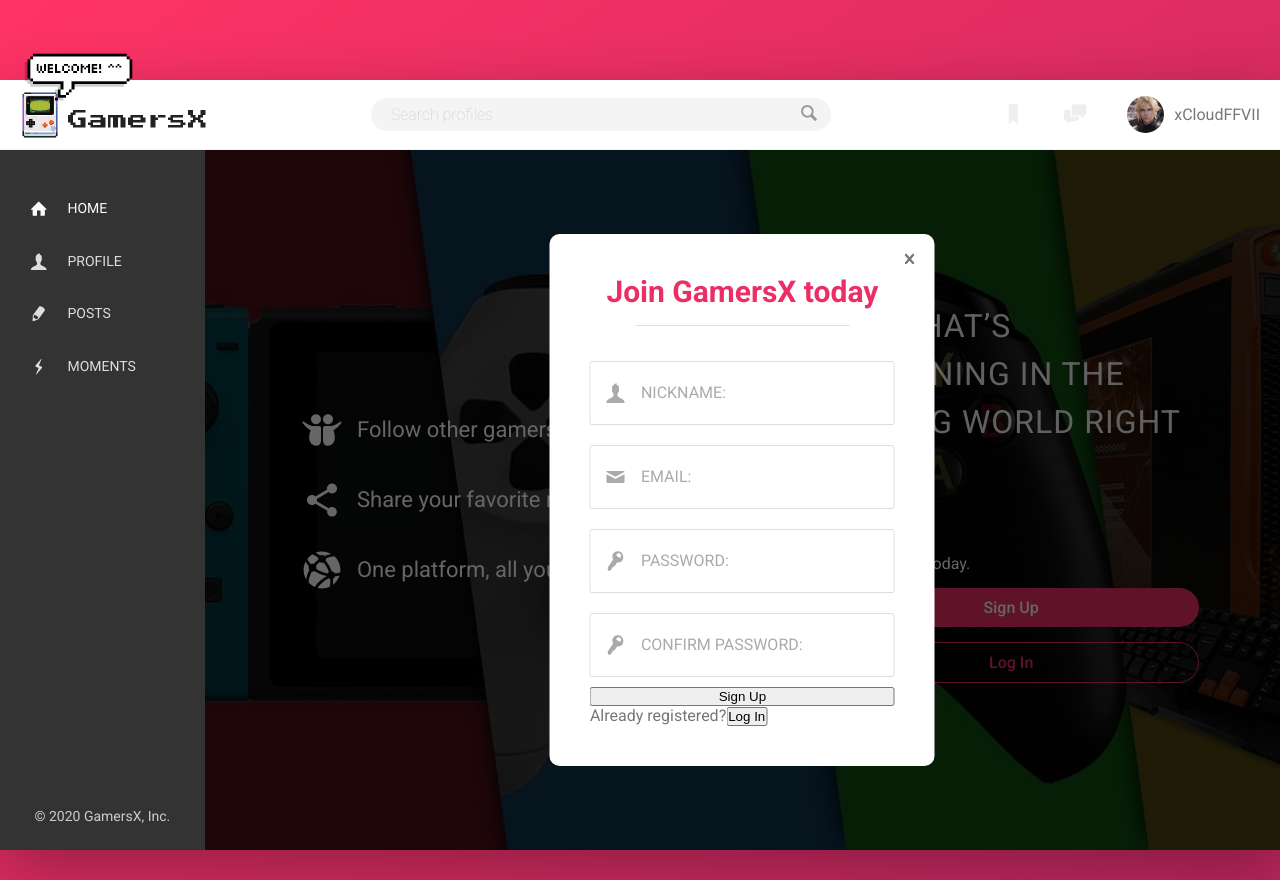
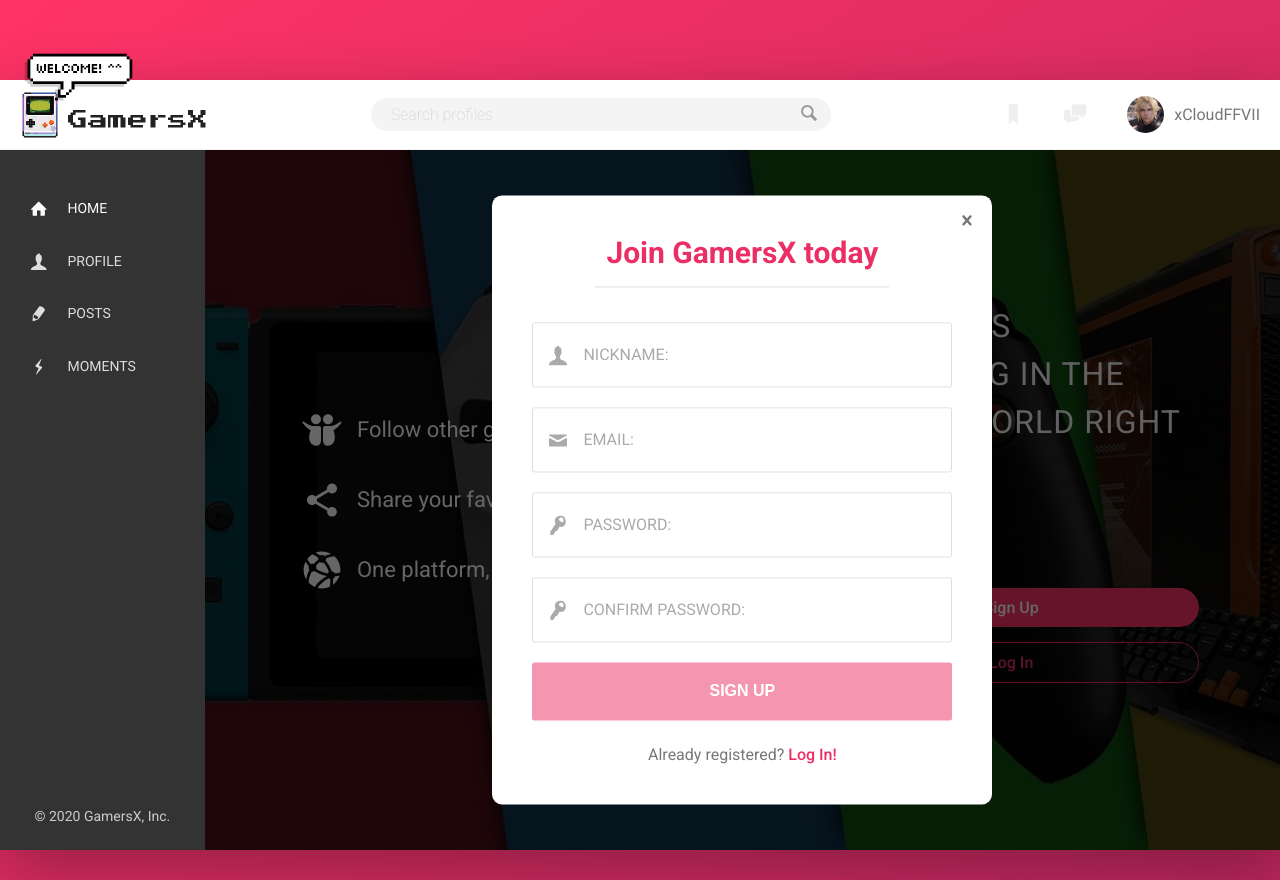
Before and after one commit to lucasfrsi/gsn_client, a React app: page / in a window 1280 px wide. Both pictures are taken after a click on the button "Sign Up". Built offline with nearby package versions, Linux system fonts and the light colour scheme; the HTML template or start-up script is replaced by a standard one.

Commit message:
Continue working on the auth component

```diff
--- a/src/components/Auth/index.jsx
+++ b/src/components/Auth/index.jsx
@@ -1,4 +1,4 @@
-import React, { useState } from 'react';
+import React, { useState, useEffect } from 'react';
 import PropTypes from 'prop-types';
 
 import svg from '../../assets/svg/sprite.svg';
@@ -6,26 +6,98 @@ import svg from '../../assets/svg/sprite.svg';
 import styles from './style.scss';
 
 const Auth = ({ isAuthLogin, close }) => {
-  const [formData, setFormData] = useState({
-    nickname: '',
-    email: '',
-    password: '',
-    confirmPassword: '',
+  const [isFormValid, setIsFormValid] = useState(false);
+
+  const [nickname, setNickname] = useState({
+    value: '',
+    isValid: false,
+    isTouched: false,
+  });
+
+  const [email, setEmail] = useState({
+    value: '',
+    isValid: false,
+    isTouched: false,
+  });
+
+  const [password, setPassword] = useState({
+    value: '',
+    isValid: false,
+    isTouched: false,
+  });
+
+  const [confirmPassword, setConfirmPassword] = useState({
+    value: '',
+    isValid: false,
+    isTouched: false,
   });
 
   const [isLogin, setIsLogin] = useState(isAuthLogin);
 
-  const { nickname, email, password, confirmPassword } = formData;
+  const onChangeHandler = (event) => {
+    const nicknameRegex = /^[a-zA-Z0-9]+( ?[a-zA-Z0-9]+)*$/;
+    const emailRegex = /\S+@\S+\.\S+/;
 
-  const toggleLogin = () => {
-    setIsLogin((prevState) => !prevState);
+    switch (event.target.name) {
+      case 'nickname':
+        setNickname({
+          ...nickname,
+          value: event.target.value,
+          isValid: nicknameRegex.test(event.target.value) && event.target.value.length < 25,
+          isTouched: true,
+        });
+        break;
+      case 'email':
+        setEmail({
+          ...email,
+          value: event.target.value,
+          isValid: emailRegex.test(event.target.value),
+          isTouched: true,
+        });
+        break;
+      case 'password':
+        setPassword({
+          ...password,
+          value: event.target.value,
+          isValid: event.target.value.length > 7,
+          isTouched: true,
+        });
+        if (event.target.value !== confirmPassword.value) setConfirmPassword((prevState) => ({ ...prevState, isValid: false }));
+        if (event.target.value === confirmPassword.value && confirmPassword.isTouched && confirmPassword.value.length > 0) setConfirmPassword((prevState) => ({ ...prevState, isValid: true }));
+        break;
+      case 'confirmPassword':
+        setConfirmPassword({
+          ...confirmPassword,
+          value: event.target.value,
+          isValid: event.target.value === password.value && event.target.value !== '',
+          isTouched: true,
+        });
+        break;
+      default:
+        break;
+    }
   };
 
-  const onChangeHandler = (event) => setFormData({
-    ...formData, [event.target.name]: event.target.value,
-  });
+  const onBlurHandler = (event) => {
+    switch (event.target.name) {
+      case 'nickname':
+        setNickname({ ...nickname, isTouched: true });
+        break;
+      case 'email':
+        setEmail({ ...email, isTouched: true });
+        break;
+      case 'password':
+        setPassword({ ...password, isTouched: true });
+        break;
+      case 'confirmPassword':
+        setConfirmPassword({ ...confirmPassword, isTouched: true });
+        break;
+      default:
+        break;
+    }
+  };
 
-  const onSubmitHandler = async (event) => {
+  const authSubmitHandler = async (event) => {
     event.preventDefault();
     if (password !== confirmPassword) {
       // set alert, error
@@ -33,6 +105,42 @@ const Auth = ({ isAuthLogin, close }) => {
       // register or login (action)
     }
   };
+
+  const toggleLogin = (event) => {
+    setNickname({
+      value: '',
+      isValid: false,
+      isTouched: false,
+    });
+    setEmail({
+      value: '',
+      isValid: false,
+      isTouched: false,
+    });
+    setPassword({
+      value: '',
+      isValid: false,
+      isTouched: false,
+    });
+    setConfirmPassword({
+      value: '',
+      isValid: false,
+      isTouched: false,
+    });
+
+    setIsLogin((prevState) => !prevState);
+    event.target.blur();
+  };
+
+  useEffect(() => {
+    if (
+      (isLogin && email.isValid && password.isValid)
+      || (!isLogin && nickname.isValid && email.isValid && password.isValid && confirmPassword.isValid)
+    ) {
+      return setIsFormValid(true);
+    }
+    return setIsFormValid(false);
+  }, [nickname, email, password, confirmPassword, isLogin]);
 
   return (
     <>
@@ -47,7 +155,7 @@ const Auth = ({ isAuthLogin, close }) => {
           {isLogin ? 'Log In to GamersX' : 'Join GamersX today'}
         </h2>
         <div className={styles.line} />
-        <form className={styles.form} onSubmit={onSubmitHandler}>
+        <form className={styles.form} onSubmit={authSubmitHandler}>
 
           {isLogin ? null
             : (
@@ -63,14 +171,17 @@ const Auth = ({ isAuthLogin, close }) => {
                     name="nickname"
                     placeholder=" "
                     id="nickname"
-                    value={nickname}
+                    value={nickname.value}
                     onChange={onChangeHandler}
-                    className={styles.inputGroupInput}
+                    onBlur={onBlurHandler}
+                    className={`${styles.inputGroupInput} ${!nickname.isValid && nickname.isTouched ? styles.invalidInput : nickname.isValid && styles.validInput}`}
                   />
                   <label htmlFor="nickname" className={styles.inputGroupLabel}>Nickname:</label>
                 </div>
               </div>
             )}
+          {/* Nicknames must be between 1 and 24 characters. */}
+          {/* Nicknames must only contain alphanumeric characters and , if needed, a space in between. */}
 
           <div className={styles.formGroup}>
             <div className={styles.inputGroup}>
@@ -84,9 +195,10 @@ const Auth = ({ isAuthLogin, close }) => {
                 name="email"
                 placeholder=" "
                 id="email"
-                value={email}
+                value={email.value}
                 onChange={onChangeHandler}
-                className={styles.inputGroupInput}
+                onBlur={onBlurHandler}
+                className={`${styles.inputGroupInput} ${!email.isValid && email.isTouched ? styles.invalidInput : email.isValid && styles.validInput}`}
               />
               <label htmlFor="email" className={styles.inputGroupLabel}>Email:</label>
             </div>
@@ -104,13 +216,15 @@ const Auth = ({ isAuthLogin, close }) => {
                 name="password"
                 placeholder=" "
                 id="password"
-                value={password}
+                value={password.value}
                 onChange={onChangeHandler}
-                className={styles.inputGroupInput}
+                onBlur={onBlurHandler}
+                className={`${styles.inputGroupInput} ${!password.isValid && password.isTouched ? styles.invalidInput : password.isValid && styles.validInput}`}
               />
               <label htmlFor="password" className={styles.inputGroupLabel}>Password:</label>
             </div>
           </div>
+          {/* Passwords must have a minimum length of 8 characters. */}
 
           {isLogin ? null
             : (
@@ -126,25 +240,27 @@ const Auth = ({ isAuthLogin, close }) => {
                     name="confirmPassword"
                     placeholder=" "
                     id="confirmPassword"
-                    value={confirmPassword}
+                    value={confirmPassword.value}
                     onChange={onChangeHandler}
-                    className={styles.inputGroupInput}
+                    onBlur={onBlurHandler}
+                    className={`${styles.inputGroupInput} ${!confirmPassword.isValid && confirmPassword.isTouched ? styles.invalidInput : confirmPassword.isValid && styles.validInput}`}
                   />
                   <label htmlFor="confirmPassword" className={styles.inputGroupLabel}>Confirm Password:</label>
                 </div>
               </div>
             )}
+          {/* Passwords do not match. Please try again. */}
 
-          <button type="submit" className={styles.formButton}>{isLogin ? 'Log In' : 'Sign Up'}</button>
+          <button type="submit" disabled={!isFormValid} className={styles.formButton}>{isLogin ? 'Log In' : 'Sign Up'}</button>
         </form>
 
         <div className={styles.authToggle}>
           <span className={styles.authToggleText}>
-            {isLogin ? "Don't have an account?" : 'Already registered?'}
+            {isLogin ? "Don't have an account? " : 'Already registered? '}
           </span>
-          <button type="button" className={styles.authToggleButton} onClick={toggleLogin}>
-            {isLogin ? 'Sign Up' : 'Log In'}
-          </button>
+          <span role="button" tabIndex="0" onKeyDown={() => {}} className={styles.authToggleButton} onClick={(e) => toggleLogin(e)}>
+            {isLogin ? 'Sign Up!' : 'Log In!'}
+          </span>
         </div>
 
       </div>
--- a/src/components/Auth/style.scss
+++ b/src/components/Auth/style.scss
@@ -21,6 +21,9 @@
   padding: 4rem;
 
   z-index: 20;
+
+  width: 100%;
+  max-width: 50rem;
 
   color: $c-grey-d-3;
 }
@@ -103,23 +106,23 @@
 }
 
 .inputGroupInput {
+  width: 100%;
   font-size: 2rem;
   font-family: inherit;
   font-weight: bold;
   color: inherit;
   padding: 2rem 1.5rem 1.5rem 5rem;
-  // box-shadow: 1px 2px 5px $c-black;
   border-radius: .25rem;
   border: none;
-  border-bottom: 3px solid transparent;
+  border-bottom: 4px solid transparent;
   display: block;
   transition: all .2s;
 
   &:focus {
     outline: none;
-    border-bottom: 3px solid $c-primary;
+    border-bottom: 4px solid rgba($c-primary, .4);
     color: $c-primary;
-    box-shadow: 0 2px 1rem $c-grey-d-1;
+    box-shadow: 0 2px 1rem $c-grey-m-1;
   }
 
   & + .inputGroupLabel {
@@ -136,16 +139,66 @@
     transform: translateY(-1.8rem);
   }
 
-  &:focus:invalid {
-    border-bottom: 3px solid red; // CHANGE COLOR
-  }
-
-  &:focus:valid {
-    border-bottom: 3px solid greenyellow; // CHANGE COLOR
-  }
-
   &:not(:placeholder-shown) + .inputGroupLabel {
     font-size: 1.2rem;
     transform: translateY(-1.8rem);
   }
 }
+
+.invalidInput {
+  border-bottom: 4px solid #cf1b1b !important;
+}
+
+.validInput {
+  border-bottom: 4px solid #79d70f !important;
+}
+
+.formButton {
+  cursor: pointer;
+  border: none;
+  border-radius: .25rem;
+  background-color: $c-primary;
+  padding: 2rem;
+  margin: 1rem 0 2.5rem;
+
+  color: $c-white;
+  font-size: 1.6rem;
+  text-transform: uppercase;
+  font-weight: 600;
+
+  transition: all .2s;
+
+  &:disabled {
+    cursor: not-allowed;
+    background-color: rgba($c-primary, .5);
+  }
+
+  &:enabled:hover {
+    box-shadow: 0 2px 1rem $c-grey-m-1;
+    background-color: #db325c;
+    color: $c-white-2;
+  }
+
+  &:active,
+  &:focus {
+    outline: none;
+    box-shadow: 0 2px 1rem $c-grey-m-1;
+  }
+}
+
+.authToggle {
+  text-align: center;
+
+  &Button {
+    cursor: pointer;
+    outline: none;
+    color: $c-primary;
+    font-weight: 500;
+    border-bottom: 1px solid transparent;;
+
+    &:focus,
+    &:hover {
+      border-bottom: 1px solid $c-primary;
+    }
+  }
+}
--- a/src/pages/Home/index.jsx
+++ b/src/pages/Home/index.jsx
@@ -58,8 +58,8 @@ const Home = () => {
               <p>Join GamersX today.</p>
             </div>
             <div className={styles.connectButtons}>
-              <span className={styles.connectButtonsSignup} onClick={() => openAuthModal(false)}>Sign Up</span>
-              <span className={styles.connectButtonsLogin} onClick={() => openAuthModal(true)}>Log In</span>
+              <span role="button" tabIndex="0" onKeyDown={() => {}} className={styles.connectButtonsSignup} onClick={() => openAuthModal(false)}>Sign Up</span>
+              <span role="button" tabIndex="0" onKeyDown={() => {}} className={styles.connectButtonsLogin} onClick={() => openAuthModal(true)}>Log In</span>
             </div>
           </div>
         </div>
--- a/src/pages/Home/style.scss
+++ b/src/pages/Home/style.scss
@@ -103,16 +103,21 @@
   &Signup {
     background-color: $c-primary;
 
-    &:hover {
+    &:hover,
+    &:focus {
+      outline: none;
       background-color: $c-primary-l;
     }
+
   }
 
   &Login {
     border: 1px solid $c-primary;
     color: $c-primary;
 
-    &:hover {
+    &:hover,
+    &:focus {
+      outline: none;
       background-color: rgba($c-primary, .15);
       // color: $c-primary;
     }
```
